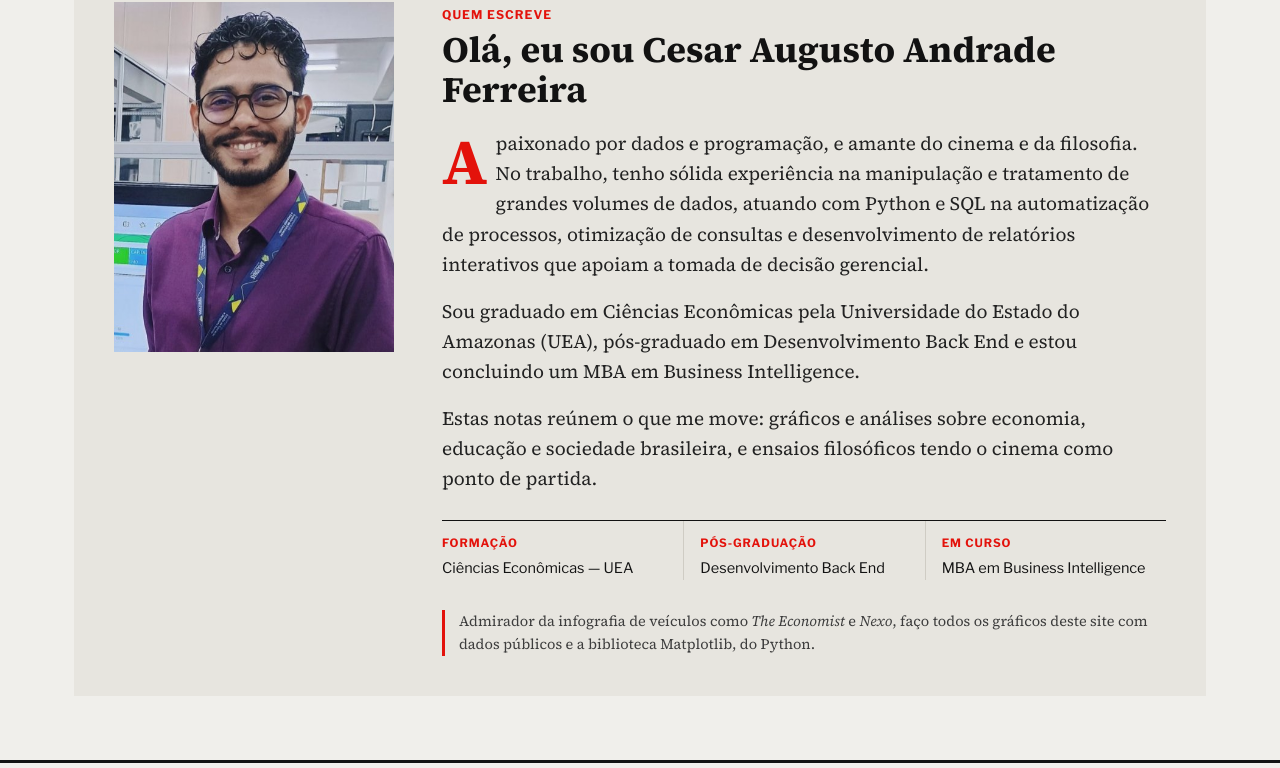
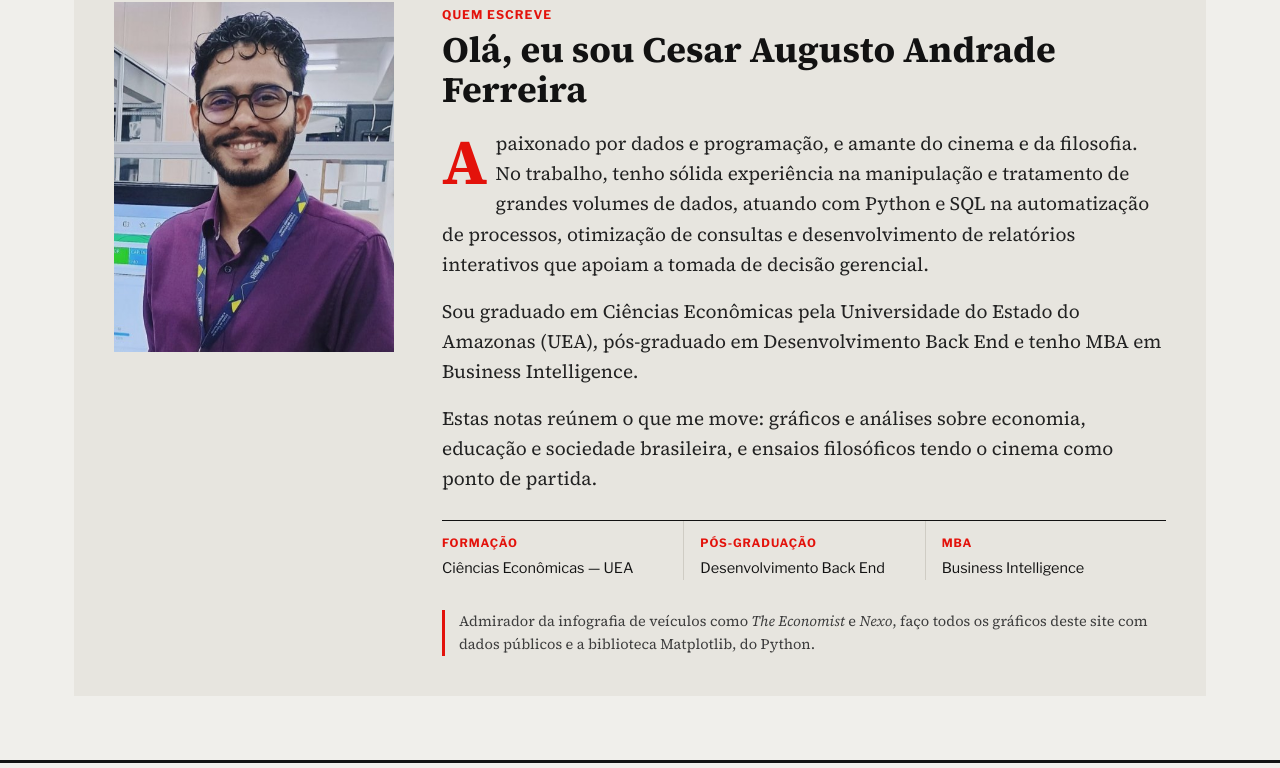
Before and after one commit to czaraugustocoder/czaraugustocoder.github.io, a plain HTML site: page index.html in a window 1280 px wide. Shown: the part 4822-5590 px from the top of the page. Drawn offline with nearby package versions, Linux system fonts and the light colour scheme.

Commit message:
Sobre: MBA em Business Intelligence concluído
Co-Authored-By: Claude Opus 5.5 <noreply@anthropic.com>
Claude-Session: https://claude.ai/code/session_01N8zFRkDNR185mvNG1QASzS

```diff
--- a/index.html
+++ b/index.html
@@ -388,7 +388,7 @@
         </p>
         <p>
           Sou graduado em Ciências Econômicas pela Universidade do Estado do Amazonas (UEA),
-          pós-graduado em Desenvolvimento Back End e estou concluindo um MBA em Business Intelligence.
+          pós-graduado em Desenvolvimento Back End e tenho MBA em Business Intelligence.
         </p>
         <p>
           Estas notas reúnem o que me move: gráficos e análises sobre economia, educação e sociedade
@@ -398,7 +398,7 @@
         <div class="fatos">
           <div><strong>Formação</strong><span>Ciências Econômicas — UEA</span></div>
           <div><strong>Pós-graduação</strong><span>Desenvolvimento Back End</span></div>
-          <div><strong>Em curso</strong><span>MBA em Business Intelligence</span></div>
+          <div><strong>MBA</strong><span>Business Intelligence</span></div>
         </div>
 
         <p class="metodo">
```
